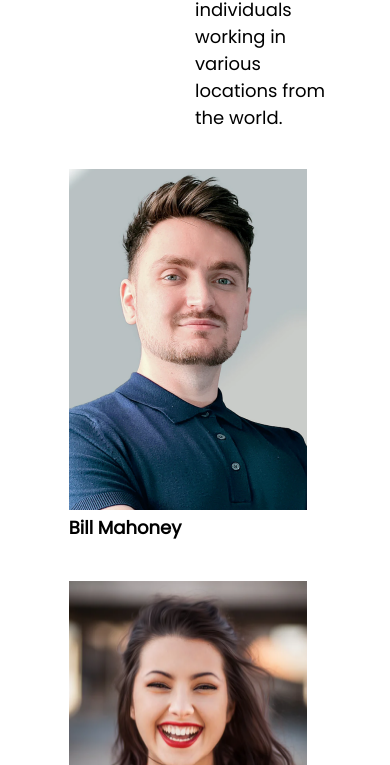
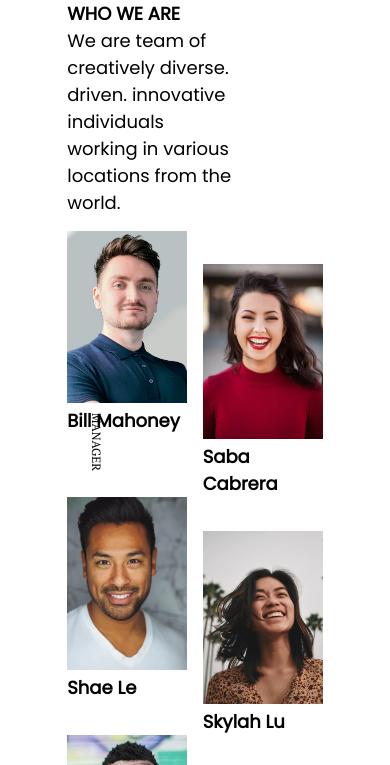
Before and after one commit to vikash-deep/team-page, a plain HTML site: page index.html in a window 390 px wide. Shown: the part 169-934 px from the top of the page. Drawn offline with Linux system fonts and the light colour scheme.

Commit message:
responsive css added

```diff
--- a/index.html
+++ b/index.html
@@ -12,7 +12,7 @@
 <body>
     <div class="container">
         <main>
-            <section class="row text-section">
+            <div class="row text-section">
                 <div class="col-left col">
                     <h1>The creative crew</h1>
                 </div>
@@ -21,8 +21,8 @@
                     <p>We are team of creatively diverse. driven. innovative individuals working in various locations
                         from the world.</p>
                 </div>
-            </section>
-            <section class="row team-images">
+            </div>
+            <div class="row team-images">
                 <figure class="img-1">
                     <img src="./images/photo1.png" alt="">
                     <figcaption>Bill Mahoney</figcaption>
@@ -48,7 +48,7 @@
                     <figcaption>Stan John</figcaption>
                 </figure>
 
-            </section>
+            </div>
         </main>
         <footer>created by Vikashdeep</footer>
     </div>
--- a/style.css
+++ b/style.css
@@ -10,43 +10,41 @@
 
 
 * {
+    margin: 0;
+    padding: 0;
     box-sizing: border-box;
 }
 
-body {
-    margin: 0;
-}
-
 .container {
-    height: 100vh;
-    display: flex;
-    flex-direction: column;
-    width: 75%;
-    margin: auto;
-}
-
-/* main section css*/
-main {
-    flex: 1;
-    margin-top: 4%;
+    width: 84%;
+    /* width is changed as per requirement*/
+    margin-left: auto;
+    margin-right: auto;
+    padding-left: 0.75rem;
+    padding-right: 0.75rem;
 }
 
 .row {
     display: flex;
     flex-wrap: wrap;
+    margin: 0 1.5rem 0 1.5rem;
 }
 
 .col {
+    flex: 0 0 auto;
     width: 50%;
 }
 
-h1,
-h2,
-h3,
-h4,
-h5,
-h6 {
-    margin: 0;
+/* above css code is as per bootstrap and html structure too, do use while creating pages if not using bootstrap */
+/* main section css*/
+.text-section {
+    padding-top: 5%;
+    justify-content: space-between;
+}
+
+.col-left,
+.col-right {
+    width: 35%;
 }
 
 .text-section .col-left h1 {
@@ -73,9 +71,12 @@ h6 {
     color: #000000;
 }
 
+figure {
+    width: 30%;
+}
+
 .team-images figure img {
-    width: 238px;
-    height: 341px;
+    width: 100%;
 }
 
 .team-images figure figcaption {
@@ -85,15 +86,17 @@ h6 {
     color: #000000;
 }
 
-figure {
-    margin: 20px;
-}
-
 .team-images {
+    padding-top: 5%;
     justify-content: space-between;
 }
 
-/* .img-1::after {
+.team-images .img-2,
+.team-images .img-5 {
+    margin-top: 13%;
+}
+
+.img-1::after {
     content: "manager";
     font-family: 'pt-serif';
     font-weight: 400;
@@ -103,11 +106,38 @@ figure {
     color: #000000;
     transform: rotate(90deg);
     position: absolute;
-} */
+}
 
 
 /* footer css */
 footer {
     height: 30px;
     text-align: center;
+    line-height: 30px;
 }
+
+
+@media only screen and (max-width:768px) {
+
+    .col-left,
+    .col-right {
+        width: 66%;
+    }
+
+    .col-right {
+        padding-top: 5%;
+    }
+
+    .team-images figure {
+        width: 47%;
+    }
+
+    .team-images .img-4,
+    .team-images .img-6 {
+        margin-top: 13%;
+    }
+
+    .team-images .img-5 {
+        margin-top: 0;
+    }
+}
```
